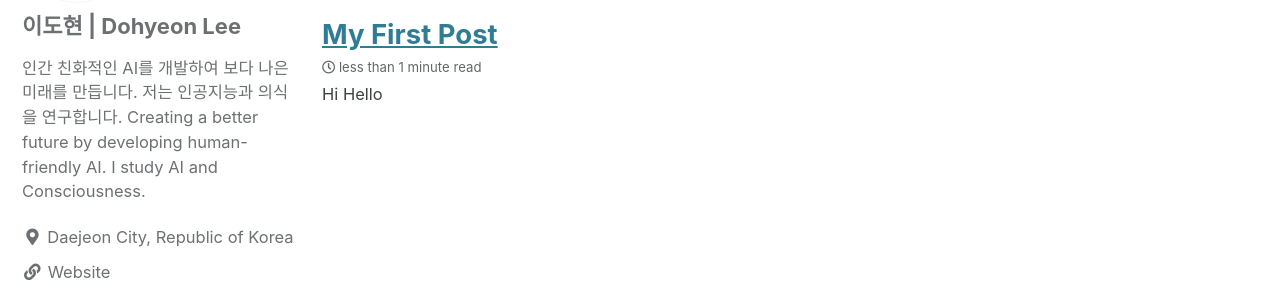
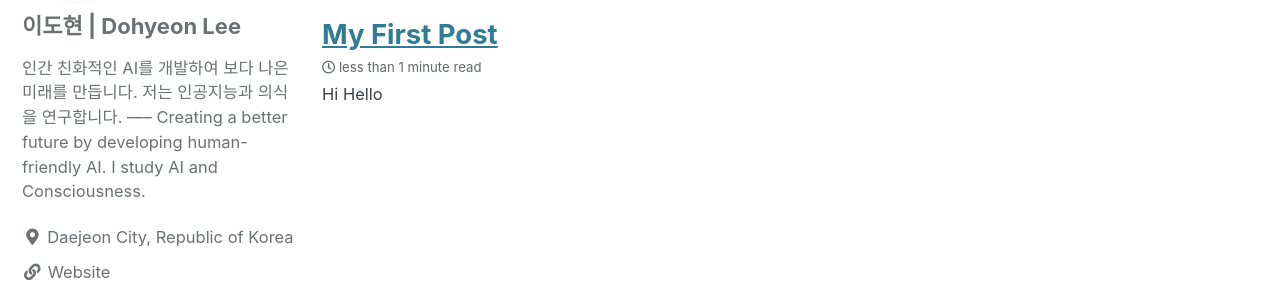
Before and after one commit to Lead-AI-World/Lead-AI-World.github.io, a Jekyll site: the page built from index.html, in a window 1280 px wide. Shown: the part 228-527 px from the top of the page. Built offline with Jekyll 4.4.1, drawn with Linux system fonts in a browser that asks for light colours; cached includes are drawn as plain includes; the list of posts is cut into pages by our own code.

Commit message:
profile changed

```diff
--- a/_config.yml
+++ b/_config.yml
@@ -113,7 +113,7 @@ analytics:
 author:
   name             : "이도현 | Dohyeon Lee"
   avatar           : "/assets/images/bio-photo.jpeg" # path of avatar image, e.g. "/assets/images/bio-photo.jpg"
-  bio              : "인간 친화적인 AI를 개발하여 보다 나은 미래를 만듭니다. 저는 인공지능과 의식을 연구합니다. \n Creating a better future by developing human-friendly AI. I study AI and Consciousness."
+  bio              : "인간 친화적인 AI를 개발하여 보다 나은 미래를 만듭니다. 저는 인공지능과 의식을 연구합니다. ----- Creating a better future by developing human-friendly AI. I study AI and Consciousness."
   location         : "Daejeon City, Republic of Korea"
   email            : "leadh991114@gmail.com"
   links:
```
